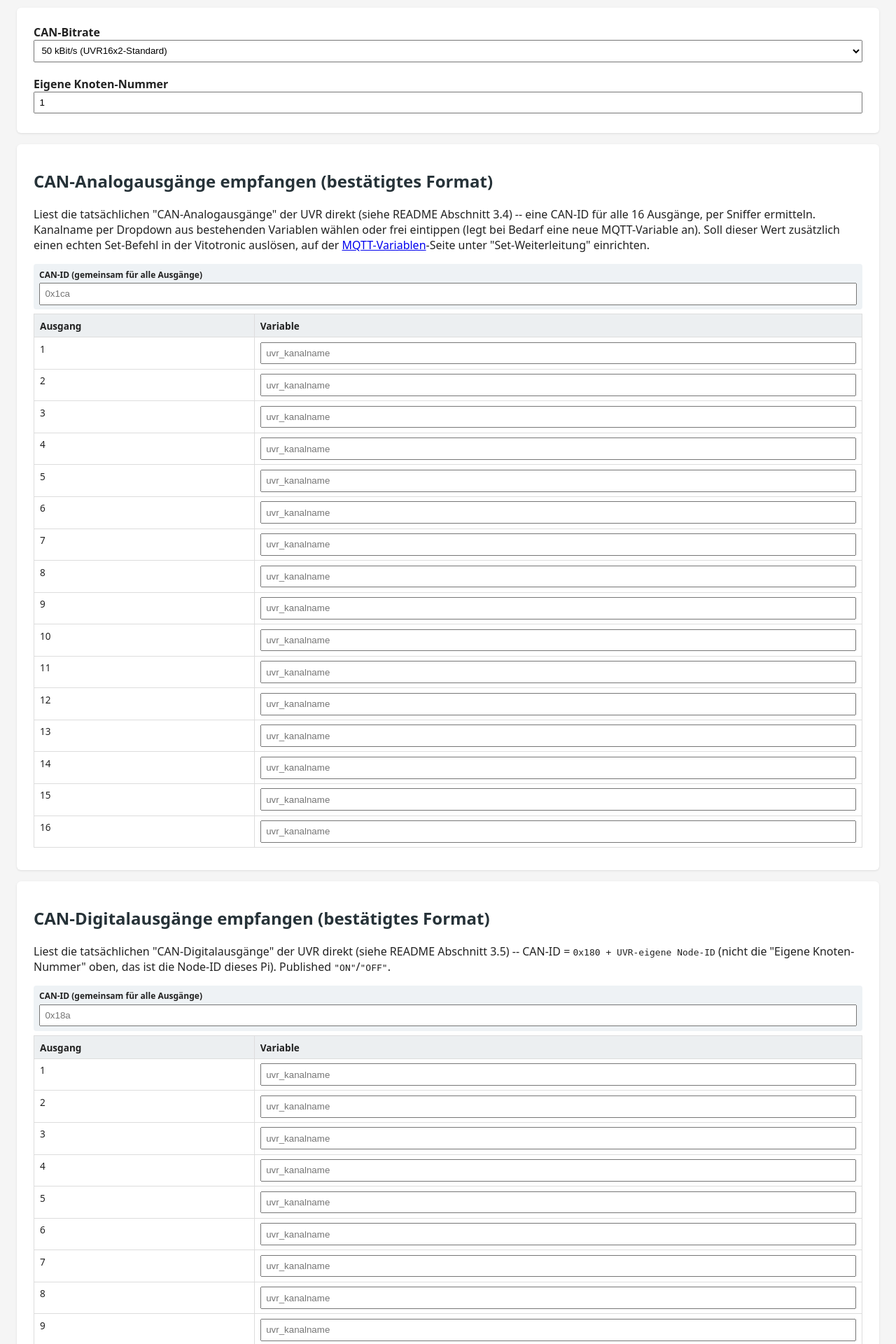
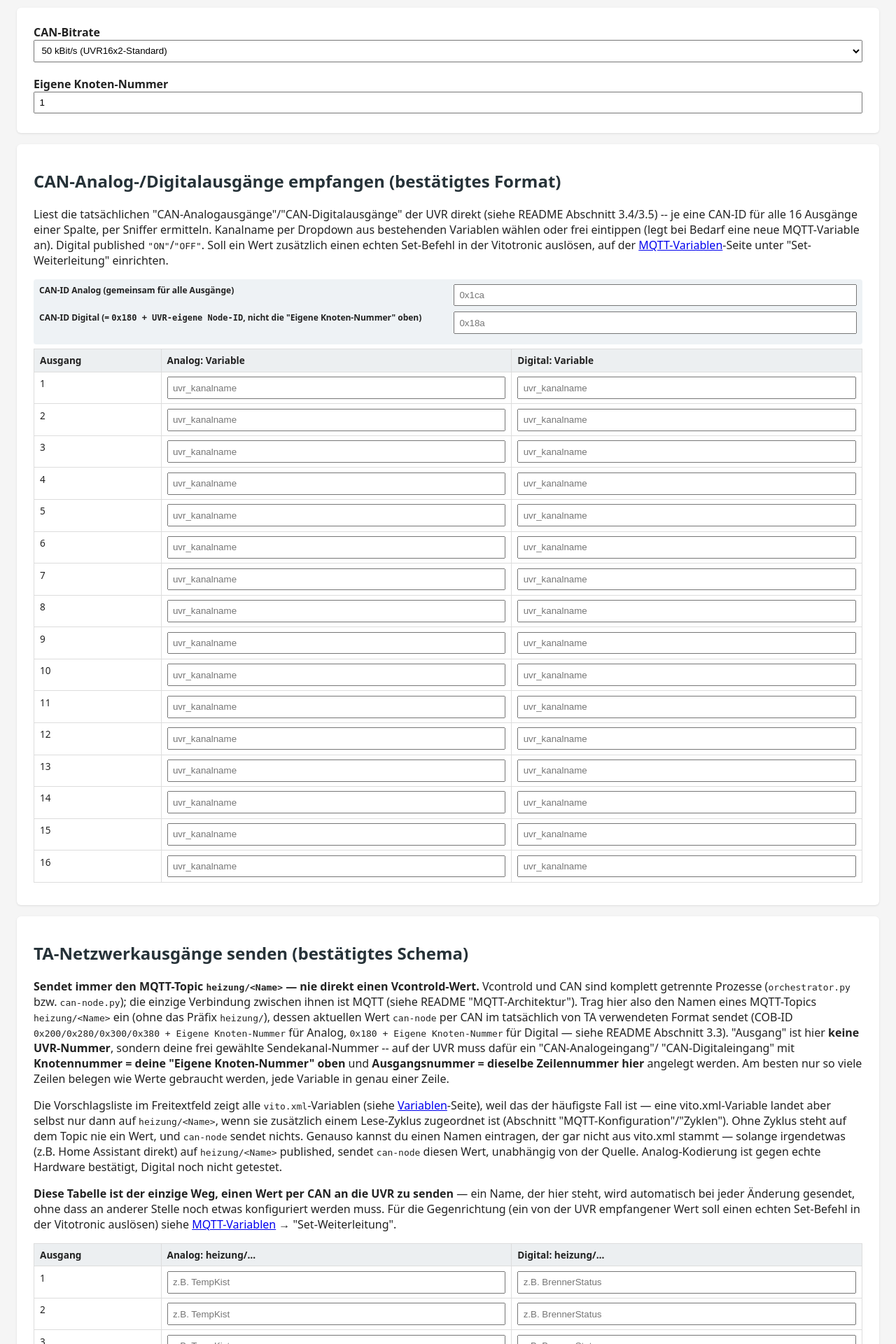
Before and after one commit to juliuskolosnjaji/vcontrold-raspberry-pi, a Flask app: page /can-settings in a window 1280 px wide. Shown: the part 313-2233 px from the top of the page at 70% size. Run offline with Flask 3, Linux system fonts and the light colour scheme; the visitor is signed in with stand-in values (Sample User, id 1).

Commit message:
CAN-Analog-/Digitalausgänge empfangen in eine Tabelle zusammengeführt
Analog- und Digital-Variable stehen jetzt nebeneinander in derselben
16-Zeilen-Tabelle (Ausgang | Analog: Variable | Digital: Variable) statt in
zwei separaten Karten -- passt zum bereits so aufgebauten Layout der
"TA-Netzwerkausgänge senden"-Tabelle. Die beiden CAN-ID-Felder (Analog/
Digital nutzen unterschiedliche CAN-IDs) bleiben als eigene Felder
nebeneinander erhalten. Formularfeldnamen unverändert, keine Backend-Logik
betroffen.

Getestet: Rendering mit echten Produktivdaten (3 konfigurierte Kanäle),
POST-Roundtrip bestätigt identisches Speicherergebnis wie vorher.

Co-Authored-By: Claude Sonnet 5 <noreply@anthropic.com>

```diff
--- a/ui/templates/can_settings.html
+++ b/ui/templates/can_settings.html
@@ -43,45 +43,27 @@
   </div>
 
   <div class="card">
-    <h2>CAN-Analogausgänge empfangen (bestätigtes Format)</h2>
-    <p>Liest die tatsächlichen "CAN-Analogausgänge" der UVR direkt (siehe README Abschnitt 3.4) --
-       eine CAN-ID für alle 16 Ausgänge, per Sniffer ermitteln. Kanalname per Dropdown aus
-       bestehenden Variablen wählen oder frei eintippen (legt bei Bedarf eine neue MQTT-Variable
-       an). Soll dieser Wert zusätzlich einen echten Set-Befehl in der Vitotronic auslösen, auf der
+    <h2>CAN-Analog-/Digitalausgänge empfangen (bestätigtes Format)</h2>
+    <p>Liest die tatsächlichen "CAN-Analogausgänge"/"CAN-Digitalausgänge" der UVR direkt (siehe
+       README Abschnitt 3.4/3.5) -- je eine CAN-ID für alle 16 Ausgänge einer Spalte, per Sniffer
+       ermitteln. Kanalname per Dropdown aus bestehenden Variablen wählen oder frei eintippen
+       (legt bei Bedarf eine neue MQTT-Variable an). Digital published <code>"ON"</code>/<code>"OFF"</code>.
+       Soll ein Wert zusätzlich einen echten Set-Befehl in der Vitotronic auslösen, auf der
        <a href="{{ url_for('mqtt_variables_page') }}">MQTT-Variablen</a>-Seite unter
        "Set-Weiterleitung" einrichten.</p>
     <div class="can-id-row">
-      <label for="rx_ta_analog_can_id">CAN-ID (gemeinsam für alle Ausgänge)</label>
+      <label for="rx_ta_analog_can_id">CAN-ID Analog (gemeinsam für alle Ausgänge)</label>
       <input type="text" id="rx_ta_analog_can_id" name="rx_ta_analog_outputs_can_id" value="{{ rx_ta_analog_can_id }}" placeholder="0x1ca">
-    </div>
-    <table class="canvar-table">
-      <tr><th>Ausgang</th><th>Variable</th></tr>
-      {% for i in range(ta_rx_output_slots) %}
-      {% set row = rx_ta_analog_rows[i] %}
-      <tr>
-        <td>{{ i + 1 }}</td>
-        <td><input type="text" name="rx_ta_analog_outputs_slot_topic_{{ i }}" value="{{ row.topic }}" list="uvr-topics" placeholder="uvr_kanalname"></td>
-      </tr>
-      {% endfor %}
-    </table>
-  </div>
-
-  <div class="card">
-    <h2>CAN-Digitalausgänge empfangen (bestätigtes Format)</h2>
-    <p>Liest die tatsächlichen "CAN-Digitalausgänge" der UVR direkt (siehe README Abschnitt 3.5) --
-       CAN-ID = <code>0x180 + UVR-eigene Node-ID</code> (nicht die "Eigene Knoten-Nummer" oben, das
-       ist die Node-ID dieses Pi). Published <code>"ON"</code>/<code>"OFF"</code>.</p>
-    <div class="can-id-row">
-      <label for="rx_ta_digital_can_id">CAN-ID (gemeinsam für alle Ausgänge)</label>
+      <label for="rx_ta_digital_can_id">CAN-ID Digital (= <code>0x180 + UVR-eigene Node-ID</code>, nicht die "Eigene Knoten-Nummer" oben)</label>
       <input type="text" id="rx_ta_digital_can_id" name="rx_ta_digital_outputs_can_id" value="{{ rx_ta_digital_can_id }}" placeholder="0x18a">
     </div>
     <table class="canvar-table">
-      <tr><th>Ausgang</th><th>Variable</th></tr>
+      <tr><th>Ausgang</th><th>Analog: Variable</th><th>Digital: Variable</th></tr>
       {% for i in range(ta_rx_output_slots) %}
-      {% set row = rx_ta_digital_rows[i] %}
       <tr>
         <td>{{ i + 1 }}</td>
-        <td><input type="text" name="rx_ta_digital_outputs_slot_topic_{{ i }}" value="{{ row.topic }}" list="uvr-topics" placeholder="uvr_kanalname"></td>
+        <td><input type="text" name="rx_ta_analog_outputs_slot_topic_{{ i }}" value="{{ rx_ta_analog_rows[i].topic }}" list="uvr-topics" placeholder="uvr_kanalname"></td>
+        <td><input type="text" name="rx_ta_digital_outputs_slot_topic_{{ i }}" value="{{ rx_ta_digital_rows[i].topic }}" list="uvr-topics" placeholder="uvr_kanalname"></td>
       </tr>
       {% endfor %}
     </table>
@@ -139,9 +121,9 @@
 {% endif %}
 
 <style>
-  .can-id-row { background: #eef2f5; border-radius: 4px; padding: 0.4rem 0.5rem; margin: 0.6rem 0 0.4rem; }
+  .can-id-row { background: #eef2f5; border-radius: 4px; padding: 0.4rem 0.5rem; margin: 0.6rem 0 0.4rem; display: grid; grid-template-columns: 1fr 1fr; gap: 0 1rem; }
   .can-id-row label { font-size: 0.75rem; font-weight: 600; margin: 0 0 0.2rem; }
-  .can-id-row input { margin-bottom: 0; }
+  .can-id-row input { margin-bottom: 0.5rem; }
   .canvar-table { width: 100%; font-size: 0.85rem; }
   .canvar-table th, .canvar-table td { padding: 0.4rem 0.5rem; vertical-align: top; }
   .canvar-table input, .canvar-table select { margin-bottom: 0; width: 100%; box-sizing: border-box; }
```
